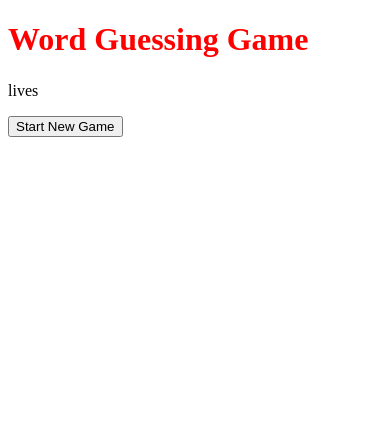
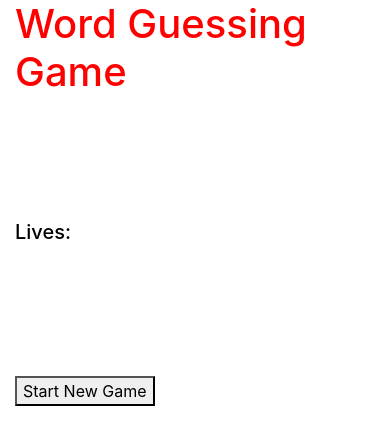
Before and after one commit to Chieu1964/Word-Guess-Game, a plain HTML site: page index.html in a window 390 px wide. Drawn offline with nearby package versions, Linux system fonts and the light colour scheme.

Commit message:
ready to lauch, not really happy with it but it's due soongit add .!

```diff
--- a/assets/CSS/style.css
+++ b/assets/CSS/style.css
@@ -1,7 +1,22 @@
 h1 {
     color: red;
+    font-size: 40px;
+}
+
+h2 {
+    color: black;
+    font-size: 20px;
+    padding-top: 100px;
 }
 
 #answerArray {
-    font-size: 24px;
+    font-size: 20px;
+    color: blue;
+    padding-top: 100px;
 }
+
+#lives {
+    font-size: 20px;
+    color: green;
+    padding-top: 50px;
+}
--- a/assets/javascript/game.js
+++ b/assets/javascript/game.js
@@ -6,11 +6,8 @@
             });
            // Create an array of words
             var dog = ["lab", "husky", "greyhound"];
-            var dogImg = ["a.jpg", "b.jpg", "c.jpg"];
-            var lives = 3;
-
-            // pick a (random) word
-
+            // var dogImg = ["a.jpg", "b.jpg", "c.jpg"];
+            var lives = 10;
             var word;
             var answerArray;
             var remainingLetters;
@@ -19,10 +16,12 @@
 
             // Reset and start game
             function startGame() {
-                lives = 3
+                lives = 10
                 livesText.innerHTML = lives;
-                word = dog[0]
-                //word = dog[Math.floor(Math.random() * dog.length)]; // pick a word randomly
+
+             // pick a (random) word
+                // word = dog[0]
+                word = dog[Math.floor(Math.random() * dog.length)];
             // Set up the answer array
                 answerArray = [];
                 for (i = 0; i < word.length; i++) {
@@ -36,8 +35,6 @@
             // The game loop
             function checkGuess(guess) {
             if (remainingLetters != 0) {
-
-
                 for (j = 0; j < word.length; j++) {
                     if (word[j] === guess) {
                         answerArray[j] = guess;
--- a/index.html
+++ b/index.html
@@ -3,14 +3,34 @@
     <head>
         <meta charset="utf-8">
         <title>Word Gessing Demo</title>
+        <link rel="stylesheet" href="https://stackpath.bootstrapcdn.com/bootstrap/4.2.1/css/bootstrap.min.css"
+        integrity="sha384-GJzZqFGwb1QTTN6wy59ffF1BuGJpLSa9DkKMp0DgiMDm4iYMj70gZWKYbI706tWS" crossorigin="anonymous">
         <link rel="stylesheet" href="assets/css/style.css">
     </head>
     <body>
-        <h1 id="title">Word Guessing Game</h1>
-        <p id="answerArray"></p>
-        <p>lives <span id="lives"></span></p>
-        <button type="button" onclick='startGame()'>Start New Game</button>
-        <div id="imagePlaceHolder"></div>
+
+        <div class="container">
+            <div class="row">
+                <div class="col-md-12">
+                        <h1 id="title">Word Guessing Game</h1>
+                </div>
+            </div>
+            <div class="row">
+                <div class="col-md-4">
+                        <p><h2>Lives: <span id="lives"></span></h2></p>
+                </div>
+                <div class="col-md-8">
+                        <p id="answerArray"></p>
+                </div>
+            </div>
+            <div class="row">
+                <div class="col-md-12">
+                        <button type="button" onclick='startGame()'>Start New Game</button>
+                        <div id="imagePlaceHolder"></div>
+                </div>
+
+            </div>
+        </div>
 
         <script src="assets/javascript/game.js"></script>
     </body>
```
